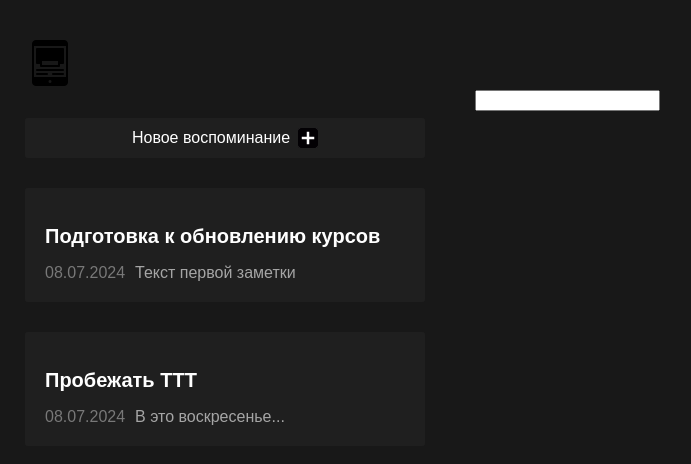
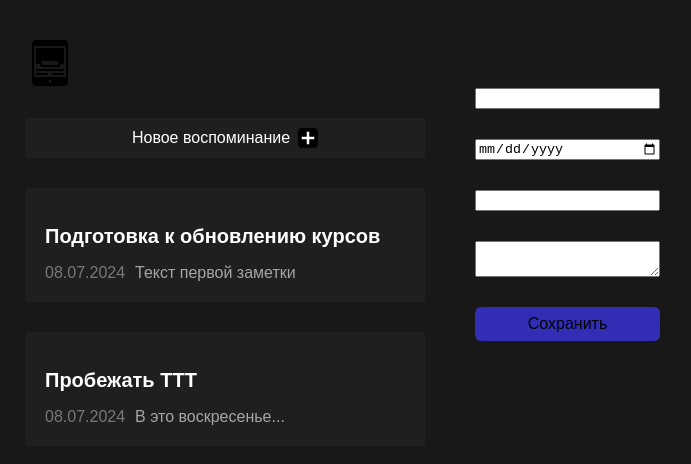
Before and after one commit to SanSan63kc/ReactCourse2023, a React (Vite) app: page / in a window 1280 px wide. Shown: the top 464 px of the page, without its empty margins (13-704 px from the left). Built offline with nearby package versions, Linux system fonts and the light colour scheme.

Commit message:
урок 33

```diff
--- a/src/App.jsx
+++ b/src/App.jsx
@@ -7,6 +7,7 @@
 import Header from './components/Header/Header'
 import JournalList from './components/JournalList/JournalList'
 import JournalAddButton from './components/JournalAddButton/JournalAddButton'
+import JournalForm from './components/JournalForm/JournalForm'
 
 function App() {
 
@@ -23,9 +24,10 @@
     }
   ]
 
+  let [inputData, setInputData] = useState("")
+
   let inputChange = (event) => {
-    console.log(event)
-    console.log(event.target.value)
+    setInputData(event.target.value)
   }
 
   return (
@@ -43,7 +45,7 @@
         </JournalList>
       </LeftPanel>
       <Body>
-        <input type="text" onChange={inputChange} />
+        <JournalForm/>
       </Body>
 
     </div>
--- a/src/components/Button/Button.jsx
+++ b/src/components/Button/Button.jsx
@@ -1,18 +1,9 @@
 import React, { useState } from 'react'
 import "./Button.css"
 
-function Button() {
-
-  //let text = "Сохранить"
-  let [text, setText] = useState("Сохранить")
-
-  let clicked = () => {
-    setText("Закрыть")
-    console.log("Привет")
-  }
-
+function Button({text, onClick}) {
   return (
-      <button onClick={clicked} className="button accent">{text}</button>
+    <button className="button accent" onClick={onClick}>{text} </button>
   )
 }
 
--- /dev/null
+++ b/src/components/JournalForm/JournalForm.css
@@ -0,0 +1,5 @@
+.journal-form{
+    display: flex;
+    flex-direction: column;
+    gap: 30px;
+}
--- /dev/null
+++ b/src/components/JournalForm/JournalForm.jsx
@@ -0,0 +1,32 @@
+import React, { useState } from 'react'
+import "./JournalForm.css"
+import Button from '../Button/Button'
+
+function JournalForm({ children }) {
+
+    let [inputData, setInputData] = useState("")
+
+    let inputChange = (event) => {
+        setInputData(event.target.value)
+    }
+
+    let addJournalItem = (e)=>{
+        e.preventDefault()
+        let formData = new FormData(e.target)
+        let formProps = Object.fromEntries(formData)
+
+        console.log(formProps)
+    }
+
+    return (
+            <form className='journal-form' onSubmit={addJournalItem}>
+                <input type="text" name="title" />
+                <input type="date" name="date"></input>
+                <input type="text" name="tag" value={inputData} onChange={inputChange} />
+                <textarea name="post" id=""></textarea>
+                <Button text={"Сохранить"} onClick={()=>{console.log("")}}/>
+            </form>
+    )
+}
+
+export default JournalForm
```
